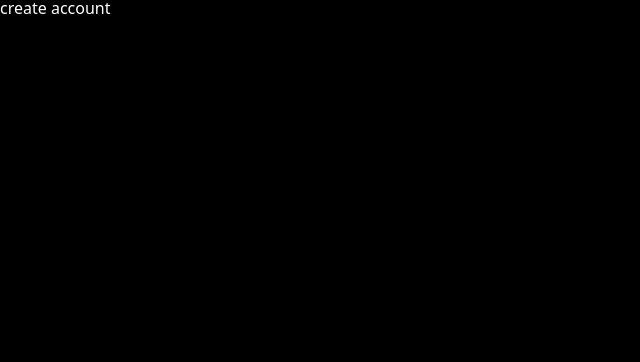
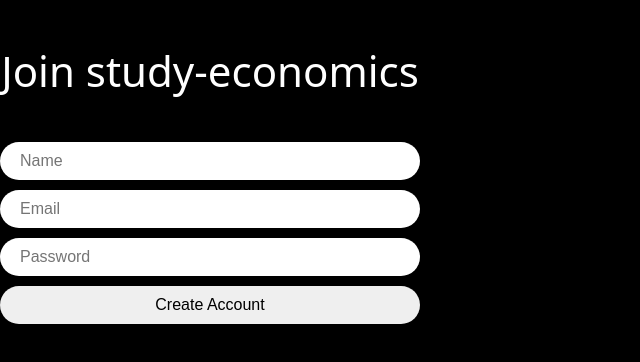
Before and after one commit to hwahyeon/clonetwitter, a React (Vite) app: page /creat-accout in a window 1280 px wide. Shown: the top 362 px of the page, without its empty margins (0-640 px from the left). Built offline with nearby package versions, Linux system fonts and the light colour scheme; no server answers; the HTML template or start-up script is replaced by a standard one.

Commit message:
feat: 로그인 기능 추가

```diff
--- a/src/routes/create-account.tsx
+++ b/src/routes/create-account.tsx
@@ -1,3 +1,121 @@
-export default function CreateAccount(){
-  return <h1>create account</h1>
+import { createUserWithEmailAndPassword, updateProfile } from "firebase/auth";
+import { useState } from "react";
+import { styled } from "styled-components";
+import { auth } from "../firebase";
+import { useNavigate } from "react-router-dom";
+
+const Wrapper = styled.div`
+  height: 100%;
+  display: flex;
+  flex-direction: column;
+  align-items: center;
+  width: 420px;
+  padding: 50px 0px;
+`;
+
+const Title = styled.h1`
+  font-size: 42px;
+`;
+
+const Form = styled.form`
+  margin-top: 50px;
+  display: flex;
+  flex-direction: column;
+  gap: 10px;
+  width: 100%;
+`;
+
+const Input = styled.input`
+  padding: 10px 20px;
+  border-radius: 50px;
+  border: none;
+  width: 100%;
+  font-size: 16px;
+  &[type="submit"] {
+    cursor: pointer;
+    &:hover {
+      opacity: 0.8;
+    }
+  }
+`;
+
+const Error = styled.span`
+  font-weight: 600;
+  color: tomato;
+`;
+
+export default function CreateAccount() {
+  const navigate = useNavigate();
+  const [isLoading, setLoading] = useState(false);
+  const [name, setName] = useState("");
+  const [email, setEmail] = useState("");
+  const [password, setPassword] = useState("");
+  const [error, setError] = useState("");
+  const onChange = (e: React.ChangeEvent<HTMLInputElement>) => {
+    const {
+      target: { name, value },
+    } = e;
+    if (name === "name") {
+      setName(value);
+    } else if (name === "email") {
+      setEmail(value);
+    } else if (name === "password") {
+      setPassword(value);
+    }
+  };
+  const onSubmit = async (e: React.FormEvent<HTMLFormElement>) => {
+    e.preventDefault();
+    if( isLoading || name === "" || email === "" || password ==="") return;
+    try {
+      setLoading(true);
+      // create an account
+      const credentials = await createUserWithEmailAndPassword(auth, email, password);
+      await updateProfile(credentials.user, {
+        displayName: name
+      });
+      navigate("/");
+      // set the name of the user.
+      // redirect to the home page
+    } catch (e) {
+      // setError
+    } finally {
+      setLoading(false);
+    }
+  };
+  return (
+    <Wrapper>
+      <Title>Join study-economics</Title>
+      <Form onSubmit={onSubmit}>
+        <Input
+          onChange={onChange}
+          name="name"
+          value={name}
+          placeholder="Name"
+          type="text"
+          required
+        />
+        <Input
+          onChange={onChange}
+          name="email"
+          value={email}
+          placeholder="Email"
+          type="email"
+          required
+        />
+        <Input
+          onChange={onChange}
+          value={password}
+          name="password"
+          placeholder="Password"
+          type="password"
+          required
+        />
+        <Input
+          type="submit"
+          value={isLoading ? "Loading..." : "Create Account"}
+        />
+      </Form>
+      {error !== "" ? <Error>{error}</Error> : null}
+    </Wrapper>
+  );
 }
```
